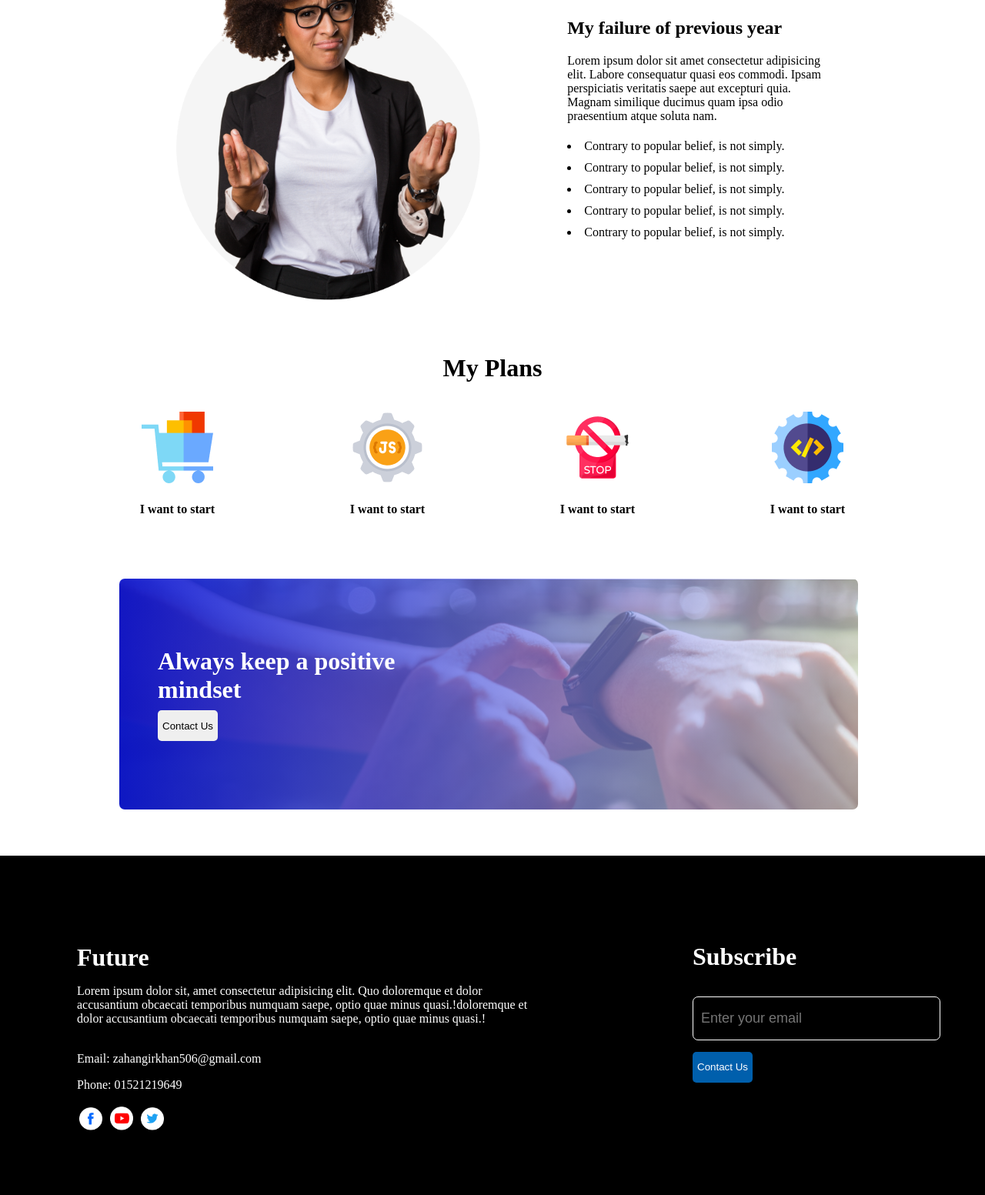
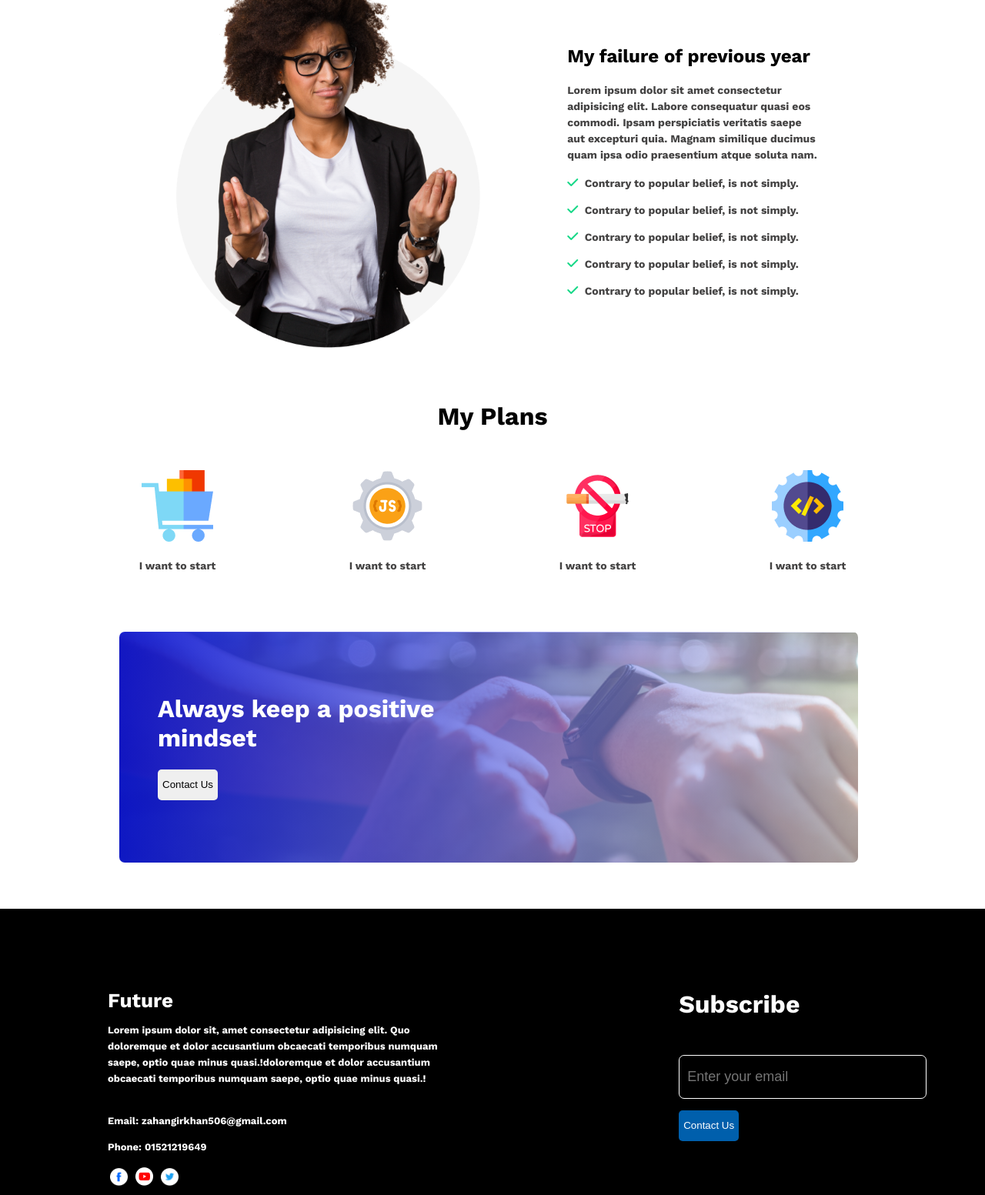
Before and after one commit to Jahangir506/new-year-new-me, a plain HTML site: page index.html in a window 1280 px wide. Shown: the part 851-2404 px from the top of the page at 77% size. Drawn offline with nearby package versions, Linux system fonts and the light colour scheme.

Commit message:
google font setup

```diff
--- a/index.html
+++ b/index.html
@@ -5,6 +5,12 @@
     <meta http-equiv="X-UA-Compatible" content="IE=edge" />
     <meta name="viewport" content="width=device-width, initial-scale=1.0" />
     <link rel="stylesheet" href="styles/portfolio.css" />
+    <link rel="stylesheet" href="https://cdnjs.cloudflare.com/ajax/libs/font-awesome/6.0.0-beta2/css/all.min.css"
+    integrity="sha512-YWzhKL2whUzgiheMoBFwW8CKV4qpHQAEuvilg9FAn5VJUDwKZZxkJNuGM4XkWuk94WCrrwslk8yWNGmY1EduTA=="
+    crossorigin="anonymous" referrerpolicy="no-referrer" />
+    <link rel="preconnect" href="https://fonts.googleapis.com">
+    <link rel="preconnect" href="https://fonts.gstatic.com" crossorigin>
+    <link href="https://fonts.googleapis.com/css2?family=Work+Sans:wght@700&display=swap" rel="stylesheet">
     <title>New Year New Me</title>
   </head>
   <body>
@@ -27,17 +33,17 @@
         <img src="images/person.png" alt="" srcset="" />
         <div class="text-container">
           <h2>My failure of previous year</h2>
-          <p>
+          <p class="failures">
             Lorem ipsum dolor sit amet consectetur adipisicing elit. Labore
             consequatur quasi eos commodi. Ipsam perspiciatis veritatis saepe
             aut excepturi quia. Magnam similique ducimus quam ipsa odio
             praesentium atque soluta nam.
           </p>
-          <li>Contrary to popular belief, is not simply.</li>
-          <li>Contrary to popular belief, is not simply.</li>
-          <li>Contrary to popular belief, is not simply.</li>
-          <li>Contrary to popular belief, is not simply.</li>
-          <li>Contrary to popular belief, is not simply.</li>
+          <p><i class="fa-solid fa-check"></i> <span>Contrary to popular belief, is not simply.</span></p>
+          <p><i class="fa-solid fa-check"></i> <span>Contrary to popular belief, is not simply.</span></p>
+          <p><i class="fa-solid fa-check"></i> <span>Contrary to popular belief, is not simply.</span></p>
+          <p><i class="fa-solid fa-check"></i> <span>Contrary to popular belief, is not simply.</span></p>
+          <p><i class="fa-solid fa-check"></i> <span>Contrary to popular belief, is not simply.</span></p>
         </div>
       </div>
 
@@ -78,7 +84,7 @@
     <footer class="footer-container">
         <div class="footer-part-1">
             <h1>Future</h1>
-            <p>
+            <p class="footer-details">
               Lorem ipsum dolor sit, amet consectetur adipisicing elit. Quo
               doloremque et dolor accusantium obcaecati temporibus numquam saepe,
               optio quae minus quasi.!doloremque et dolor accusantium obcaecati temporibus numquam saepe,
--- a/styles/portfolio.css
+++ b/styles/portfolio.css
@@ -1,11 +1,13 @@
 body {
   margin: 0;
+  font-family: "Work Sans", sans-serif;
 }
 .banner-container {
   position: relative;
 }
 .banner-container img {
-  width: 100%;
+  width: 1600px;
+  height: 708px;
 }
 .image-text {
   position: absolute;
@@ -20,8 +22,10 @@ body {
   margin-bottom: 0;
 }
 .p-text {
-  font-size: 16px;
+  font-size: 13px;
+  font-style: normal;
   width: 400px;
+  font-weight: 400;
   line-height: 23px;
   /* margin-right: 7px 0px 7px 0px; */
   margin-left: 17px;
@@ -61,13 +65,6 @@ li {
   margin-top: 70px;
   text-align: center;
 }
-/* .mindset-position img {
-  display: flex;
-  justify-content: center;
-  align-items: center;
-  width: 75%;
-  margin: 50px 155px 50px 155px;
-} */
 .mindset-position {
   background-image: linear-gradient(
       to left,
@@ -88,7 +85,12 @@ li {
 }
 h1 {
   margin-top: 0;
-  margin-bottom: 8px;
+}
+h4 {
+  color: #444343;
+  font-size: 14px;
+  font-weight: 400;
+  font-style: normal;
 }
 .mindset-text {
   margin-left: 50px;
@@ -103,13 +105,35 @@ h1 {
   justify-content: center;
   align-items: center;
 }
+span {
+  margin-left: 4px;
+  font-style: normal;
+  color: #444343;
+  font-size: 14px;
+  font-weight: 400;
+}
+.failures {
+  color: #444343;
+  font-size: 14px;
+  line-height: 21px;
+  font-style: normal;
+  font-weight: 400;
+}
+.fa-solid {
+  color: #16d887;
+}
 .footer-part-1 {
-  width: 50%;
-  margin: 0px 100px 0 100px;
+  width: 40%;
+  margin: 0px 140px 0 140px;
+  color: #ffffff;
+  font-size: 13px;
+  line-height: 21px;
+  font-style: normal;
+  font-weight: 400;
 }
 .footer-part-2 {
   width: 50%;
-  margin: 0px 100px 70px 100px;
+  margin: 0px 140px 70px 140px;
 }
 .social img {
   width: 5%;
```
